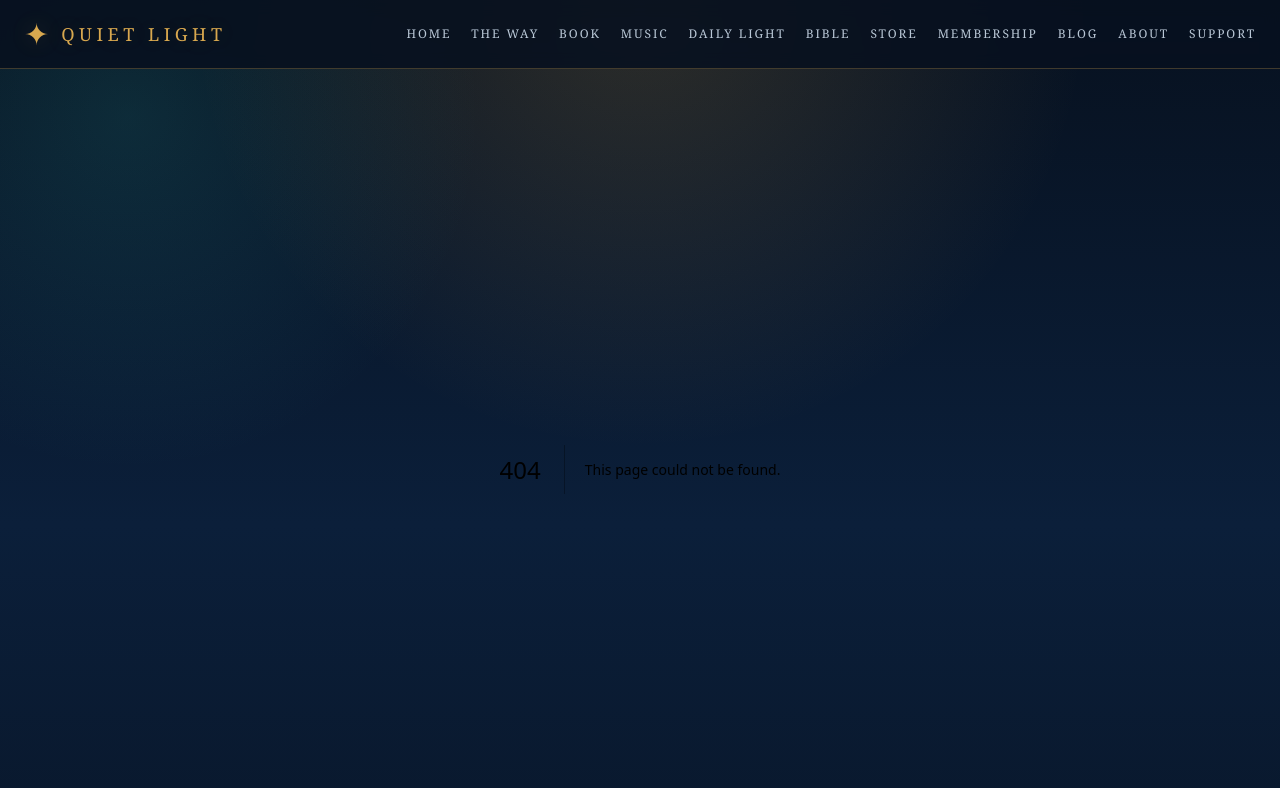
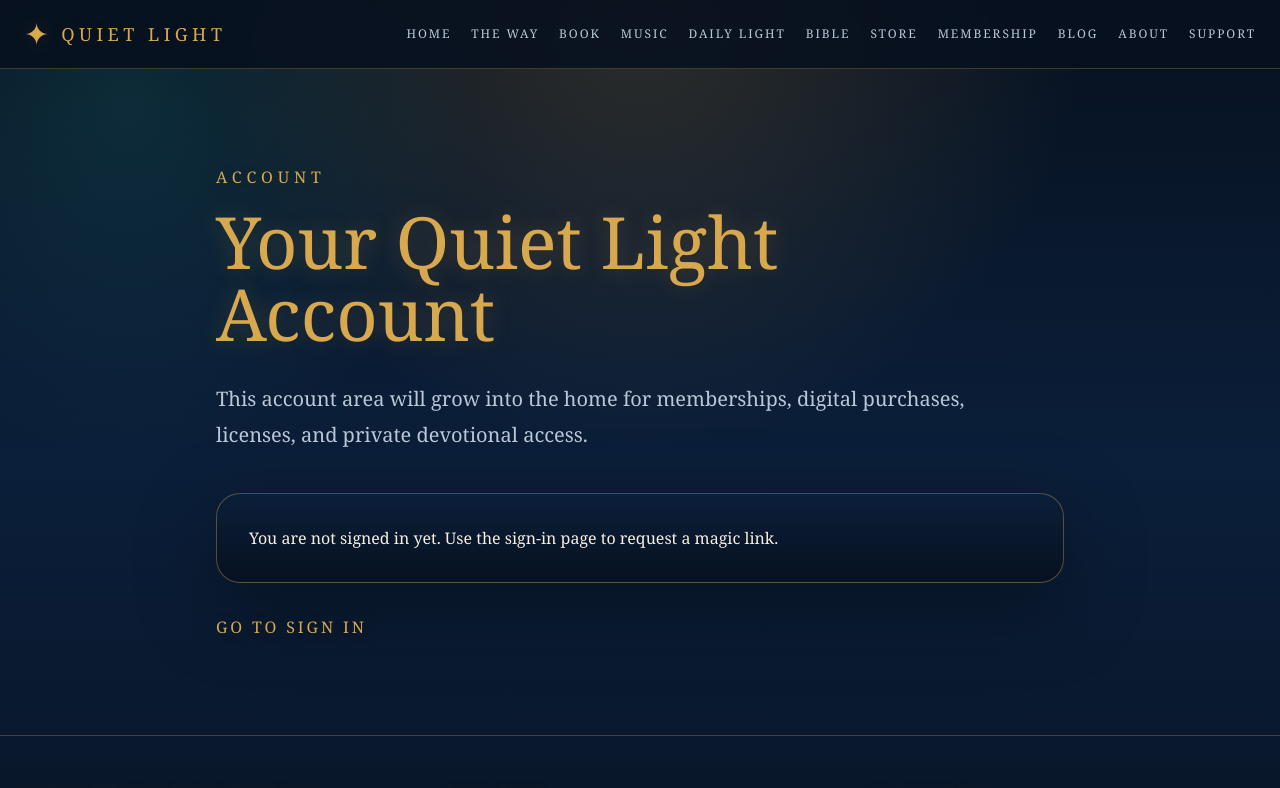
Before and after one commit to UnimatrixZeroRD/QuietLight, a Next.js app: page /account in a window 1280 px wide. Before the commit this address had no page. Shown: the top 788 px of the page. Built offline with nearby package versions, Linux system fonts and the light colour scheme; no server answers.

Commit message:
Add account page

```diff
--- /dev/null
+++ b/src/app/account/page.tsx
@@ -0,0 +1,18 @@
+import Link from "next/link";
+import { AccountPanel } from "../../components/auth/account-panel";
+
+export default function AccountPage() {
+  return (
+    <main className="mx-auto max-w-4xl px-6 py-24">
+      <p className="gold-text uppercase tracking-[0.3em]">Account</p>
+      <h1 className="gold-text mt-4 text-5xl md:text-7xl">Your Quiet Light Account</h1>
+      <p className="mt-8 max-w-3xl text-xl leading-9 text-[var(--muted-silver)]">
+        This account area will grow into the home for memberships, digital purchases, licenses, and private devotional access.
+      </p>
+      <AccountPanel />
+      <Link className="gold-text mt-8 inline-block uppercase tracking-[0.18em]" href="/sign-in">
+        Go to sign in
+      </Link>
+    </main>
+  );
+}
```
